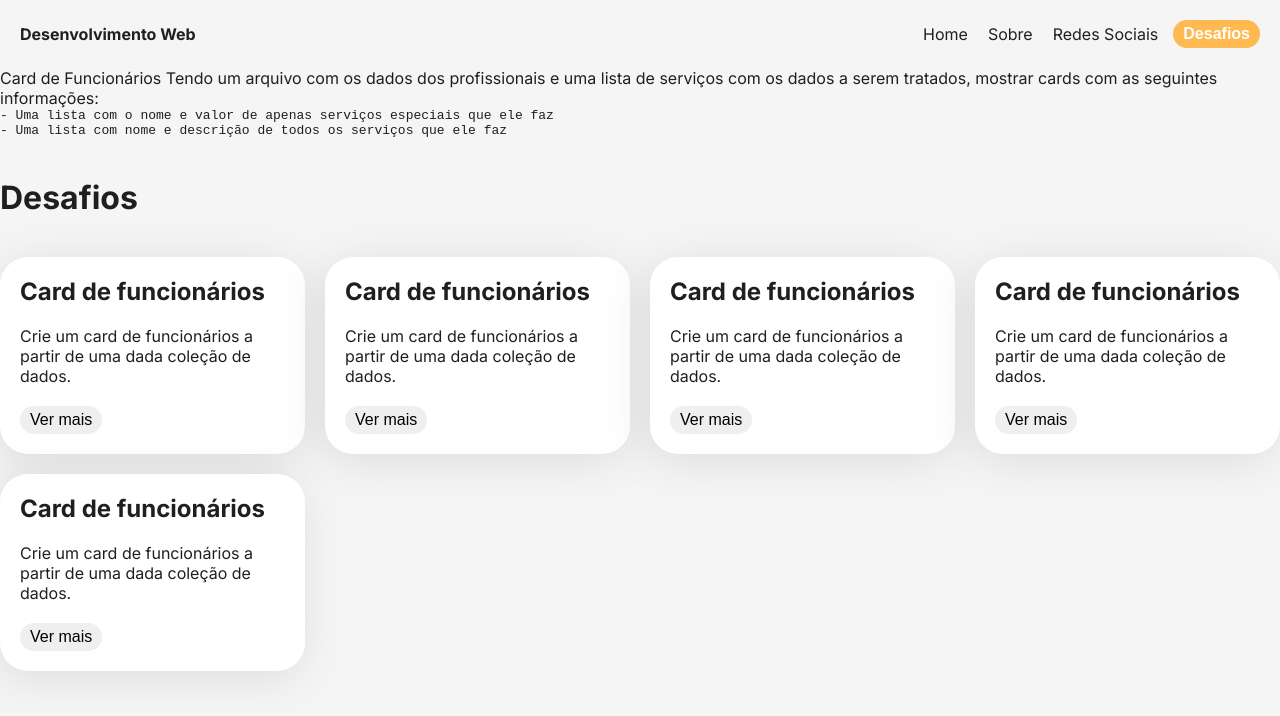
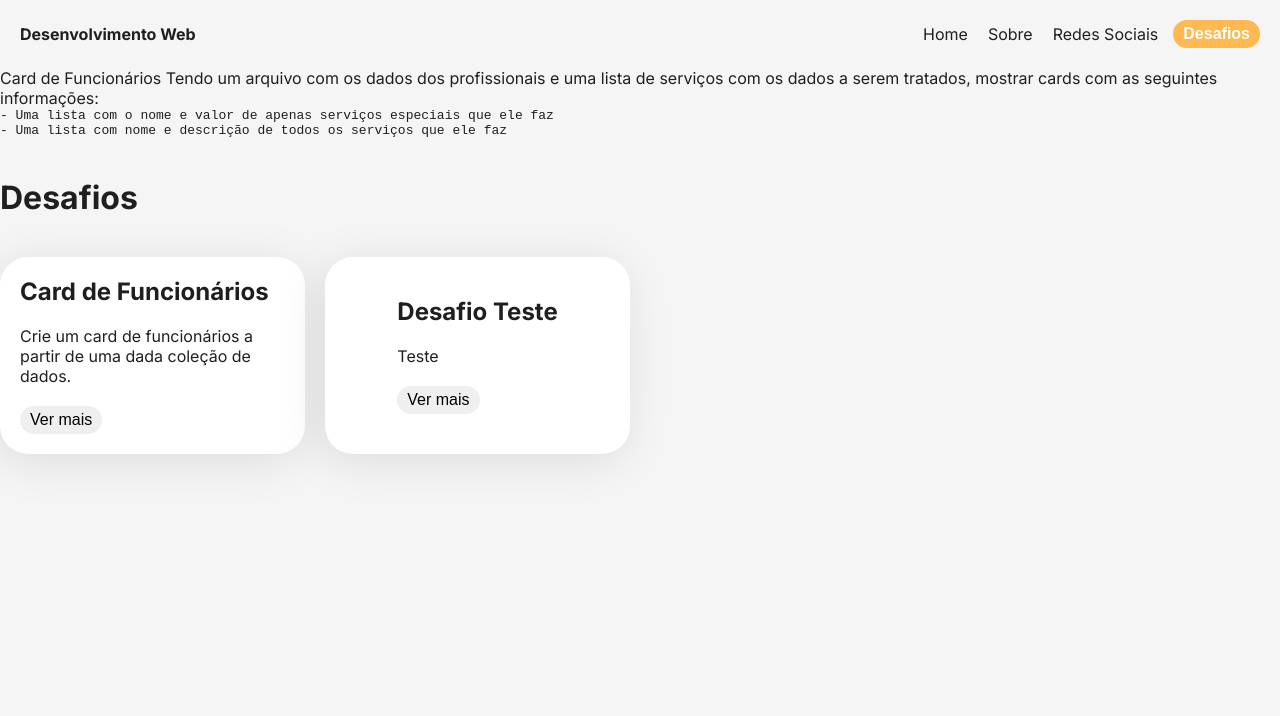
Before and after one commit to DevsGenteBoa/desenvolvimento-web-oficial, a Next.js app: page /desafios in a window 1280 px wide. Shown: the top 716 px of the page. Built offline with nearby package versions, Linux system fonts and the light colour scheme.

Commit message:
renderizando a lista de desafios

```diff
--- a/pages/desafios/index.tsx
+++ b/pages/desafios/index.tsx
@@ -7,36 +7,8 @@ import Wrapper from "src/components/wrapper";
 
 import desafios from "src/base-de-dados/desafios/desafios";
 
-const desafio_exemplo = {
-  id: 1,
-  title: "Card de funcionários",
-  resumo:
-    "Crie um card de funcionários a partir de uma dada coleção de dados.",
-  descricao: `Tendo um arquivo com os dados dos profissionais e uma lista de serviços com os dados a serem tratados, mostrar cards com as seguintes informações:
+const Desafios = () => {
 
-    Uma lista com o nome e valor de apenas serviços especiais que ele faz
-    Uma lista com nome e descrição de todos os serviços que ele faz`,
-  tags: [
-    {
-      label: "React",
-      bg: "#61dafb",
-      color: "#fff",
-    },
-    {
-      label: "Next",
-      bg: "#000",
-      color: "#fff",
-    },
-    {
-      label: "Typescript",
-      bg: "#007acc",
-      color: "#fff",
-    },
-  ],
-};
-
-const Desafios = () => {
-  console.log(desafios);
   return (
     <>
       <ReactMarkdown>{desafios[0].descricao}</ReactMarkdown>
@@ -53,8 +25,8 @@ const Desafios = () => {
         >
           <h1>Desafios</h1>
           <DesafiosGrid>
-            {[1, 2, 3, 4, 5].map((i) => (
-              <DesafioCard key={i} desafio={desafio_exemplo} />
+            {desafios.map((desafio) => (
+              <DesafioCard key={desafio.id} desafio={desafio} />
             ))}
           </DesafiosGrid>
         </Wrapper>
--- a/src/components/cards/desafio-card.tsx
+++ b/src/components/cards/desafio-card.tsx
@@ -3,7 +3,7 @@ import { Card, Content, ReadMore, Tag, Tags } from "./styles";
 
 type Desafio = {
   id: number;
-  title: string;
+  titulo: string;
   resumo: string;
   descricao: string;
   image?: string;
@@ -15,7 +15,7 @@ export const DesafioCard = ({ desafio }: { desafio: Desafio }) => {
   return (
     <Card>
       <Content>
-        <h2>{desafio.title}</h2>
+        <h2>{desafio.titulo}</h2>
         <p>{desafio.resumo}</p>
         <ReadMore>
           <Button variant="tertiary">Ver mais</Button>
```
